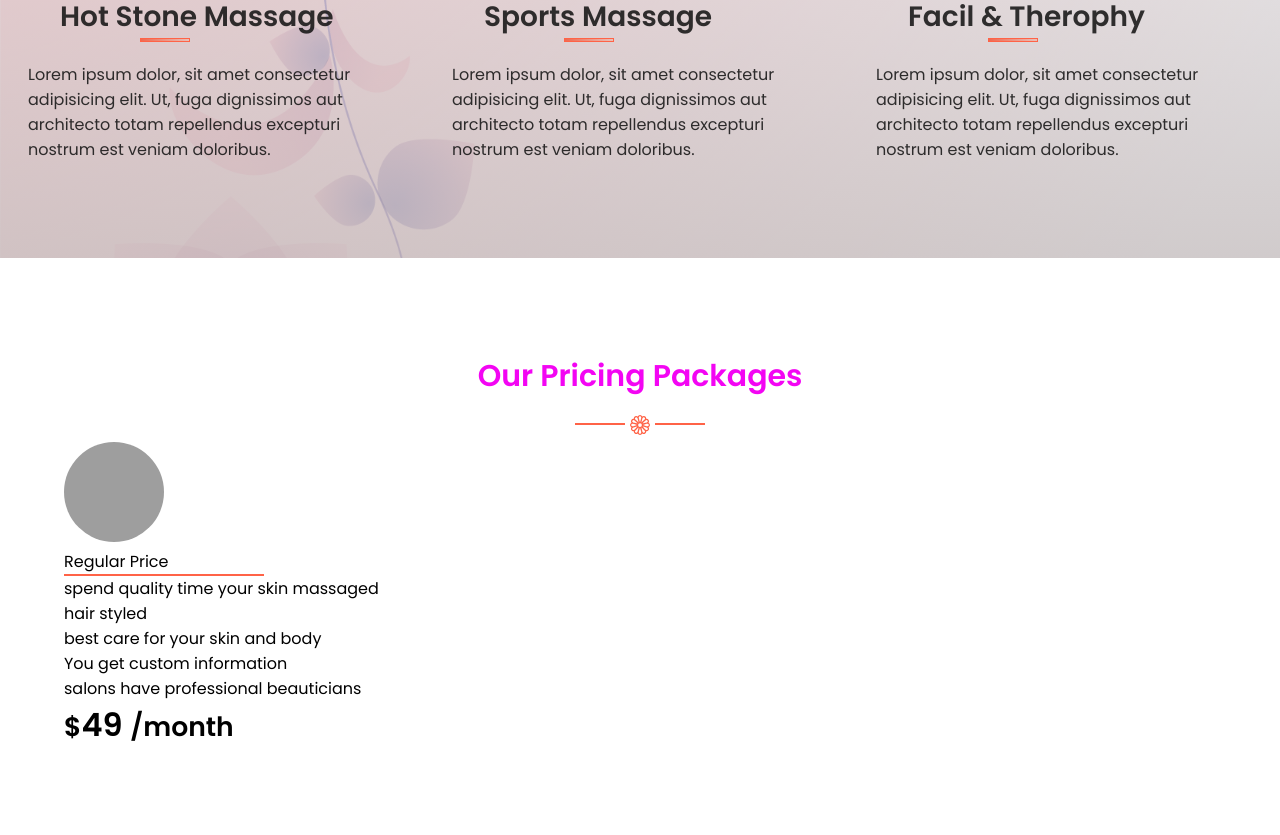
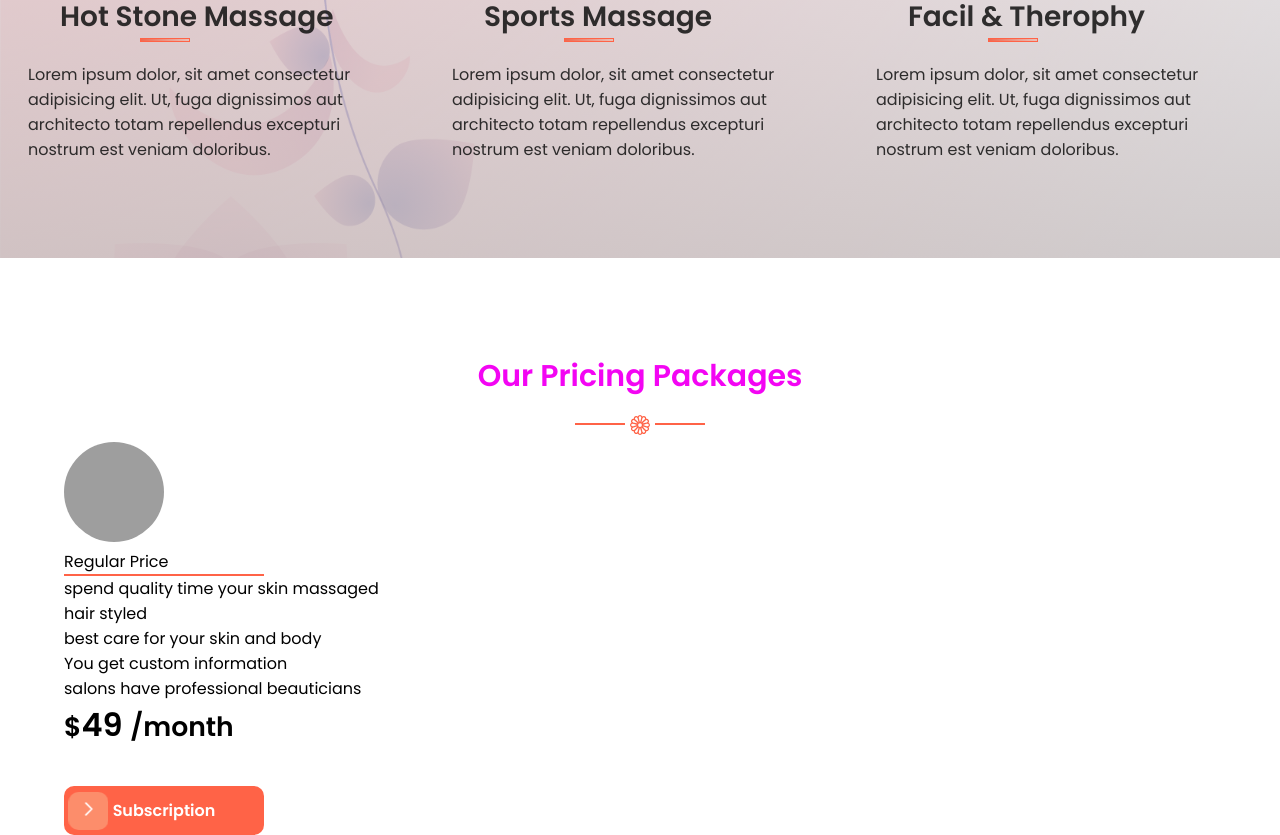
Before and after one commit to TamannaAfroz2666/Parlour-BD-Page, a React (Create React App) app: page / in a window 1280 px wide. Shown: the part 2005-2840 px from the top of the page. Before the commit the page ends 2754 px from the top, so only its background shows below. Built offline with nearby package versions, Linux system fonts and the light colour scheme; grey boxes are pictures that could not be loaded; the HTML template or start-up script is replaced by a standard one.

Commit message:
base create

```diff
--- a/src/components/Pricing/RegularMember/RegularMember.js
+++ b/src/components/Pricing/RegularMember/RegularMember.js
@@ -1,6 +1,7 @@
 import React from 'react';
 import './RegularMember.css';
-import regular from '../../../assets/image/add/Pricing/normal.jpg'
+import regular from '../../../assets/image/add/Pricing/normal.jpg';
+import { HiOutlineChevronRight } from "react-icons/hi";
 
 const RegularMember = () => {
     return (
@@ -17,6 +18,23 @@ const RegularMember = () => {
                     <li className='titleRegular'> salons have professional beauticians </li>
                 </ul>
                 <h1 className='pricingRegular'> <small className='smallPrice'>$</small>49 <small className='smallPrice'>/month</small></h1>
+                {/* <div className="btnRegular">
+                    <div className="iconAdd">
+
+                    </div>
+                    <button>Singup Now</button>
+                </div> */}
+                <div className="btnSubscription">
+                                <div className="btnIcon1">
+                                    <span className='btnIcon'> <HiOutlineChevronRight className='outlineIcon' color='white' size={30} />
+                                    </span>
+
+                                </div>
+                                {/* <div className=""> */}
+                                <button className='btnSubInfo' type='button'>Subscription</button>
+                                {/* </div> */}
+
+                            </div>
 
             </div>
 
```
Also changed, not shown: src/components/Milestone/Milestone.js (+8 -8 lines).
